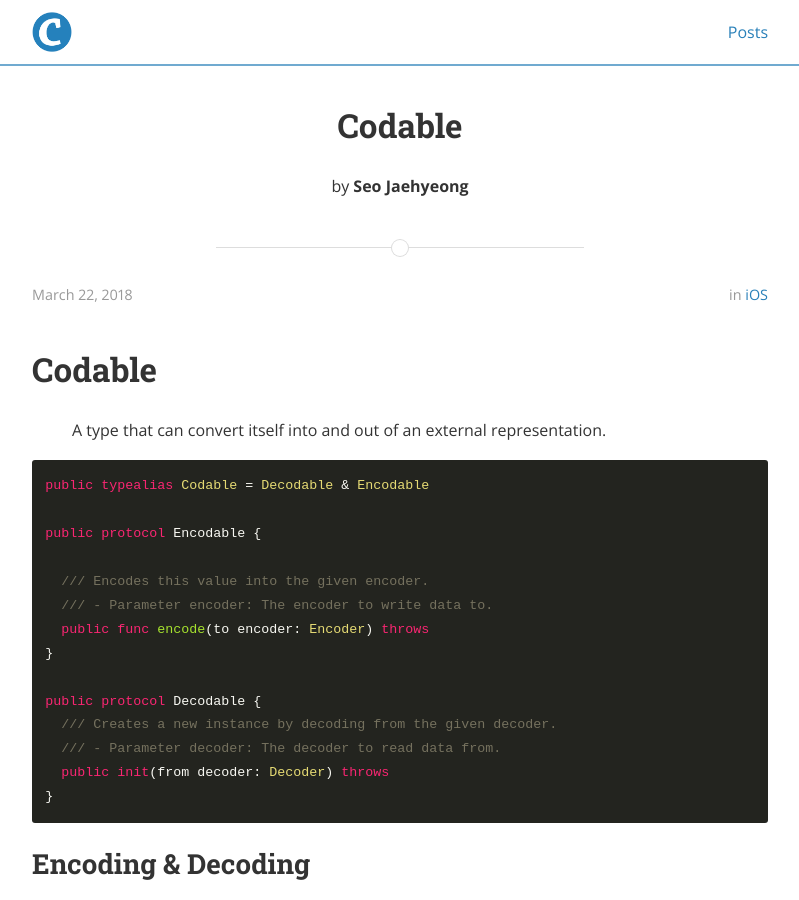
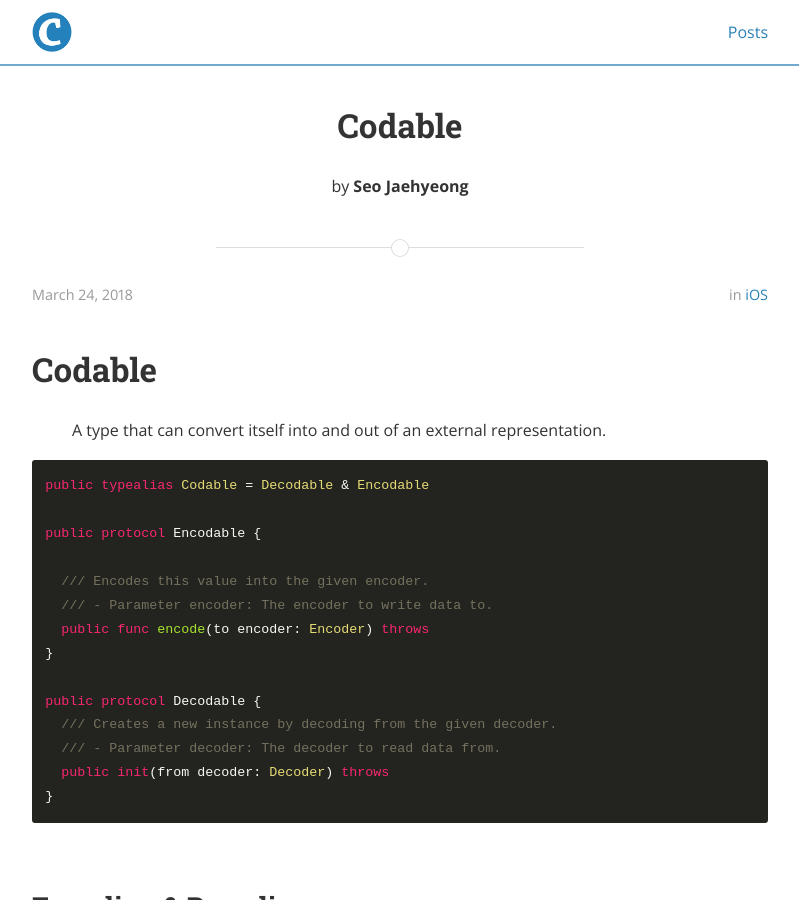
Before and after one commit to 00aney/caudatus.github.io, a Jekyll site: the page built from _posts/2018-03-24-Codable.md, in a window 1280 px wide and 900 px high. Shown: the whole window, without its empty margins (240-1039 px from the left). Built offline with Jekyll 4.4.1, drawn with Linux system fonts in a browser that asks for light colours; nearby versions of some CDN libraries.

Commit message:
add Img/

````diff
--- a/_posts/2018-03-24-Codable.md
+++ b/_posts/2018-03-24-Codable.md
@@ -1,7 +1,7 @@
 ---
 layout: post
 title:  "Codable"
-date:   2018-03-22
+date:   2018-03-24
 author: Seo Jaehyeong
 categories: iOS
 tags:	Codable
@@ -29,6 +29,8 @@
 }
 ```
 
+<br/>
+
 ## Encoding & Decoding
 **[Encoding, 부호화]**
 - 정보의 형태나 형식을 표준화, 보안, 처리 속도 향상, 저장 공간 절약 등을 위해서 목적에 맞는 다른 형태나 형식으로 변환하는 처리 혹은 그 처리 방식
@@ -42,6 +44,8 @@
 
 <img src="/Img/Class/encode_decode_1.png" title="encode_decode_1" width="500px">
 
+<br/>
+
 ## Conform to protocol Codable
 ```Swift
 struct CodableExample: Codable {
@@ -53,6 +57,8 @@
    let dict: [String: String]
 }
 ```
+
+<br/>
 
 ## Built-in Encoder / Decoder
 ```Swift
@@ -68,6 +74,8 @@
 /// `JSONDecoder` facilitates the decoding of JSON into semantic `Decodable` types.
 open class JSONDecoder { }
 ```
+
+<br/>
 
 ## PropertyListDecoder
 ```Swift
@@ -88,6 +96,8 @@
 let plistContent = PropertyListDecoder().decode(CodableType.self, from: fileData)
 print(plistContent.key)
 ```
+
+<br/>
 
 ## JSONDecoder
 ```Swift
@@ -111,6 +121,8 @@
 
 <img src="/Img/Class/codable_protocol.png" title="codable_protocol" width="500px">
 
+<br/>
+
 ## CodingKey
 > 인코딩과 디코딩을 위한 키로 사용하기 위해 쓰이는 프로토콜
 ```Swift
@@ -129,6 +141,8 @@
 public init?(intValue: Int)
 }
 ```
+
+<br/>
 
 ## Basic, Array,
 > Basic
@@ -197,6 +211,8 @@
 print(dogs)
 ```
 
+<br/>
+
 ## Decode Manually
 ```Swift
 struct Dog: Decodable {
@@ -215,6 +231,8 @@
   }
 }
 ```
+
+<br/>
 
 ## Nested Kyes
 ```Swift
@@ -245,6 +263,8 @@
     elevation = try additionalInfo.decode(Double.self, forKey: .elevation)
 ```
 
+<br/>
+
 ## Encoding Error
 ```Swift
 /// An error that occurs during the encoding of a value.
@@ -253,6 +273,8 @@
   case invalidValue(Any, EncodingError.Context)
 }
 ```
+
+<br/>
 
 ## Decoding Error
 ```Swift
````
Also changed, not shown: Img/Class/codable_protocol.png (added), Img/Class/collectionView.png (added), Img/Class/encode_decode_1.png (added), Img/Class/flow_horiz_headers.png (added), Img/Class/flow_horiz_layout_uneven.png (added), Img/Class/flow_item_spacing.png (added), Img/Class/flow_line_spacing.png (added), Img/Class/flow_section_insets.png (added), Img/Class/overview_codable_1.png (added), Img/Class/overview_codable_2.png (added), Img/Class/tabBar.png (added).
